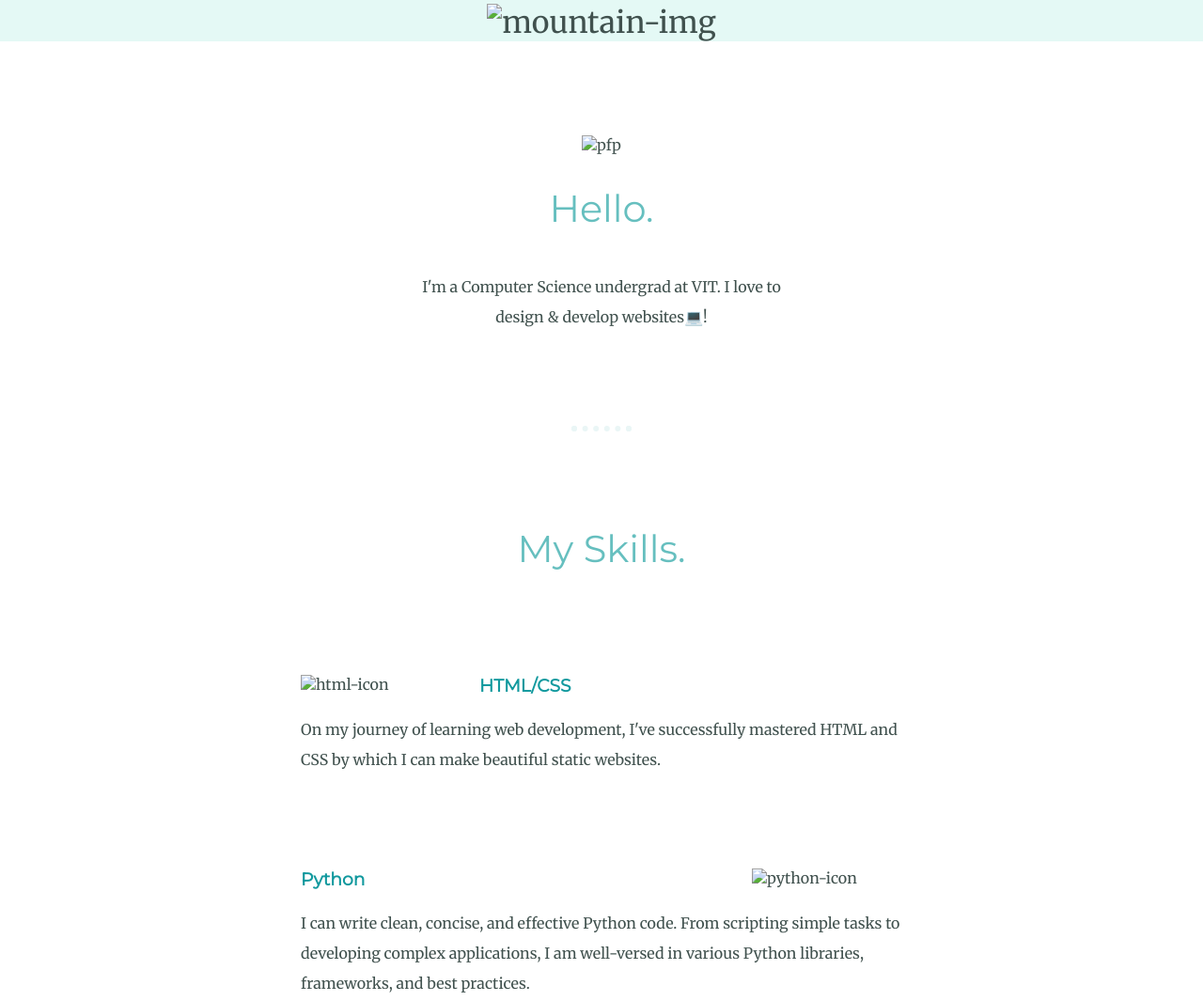
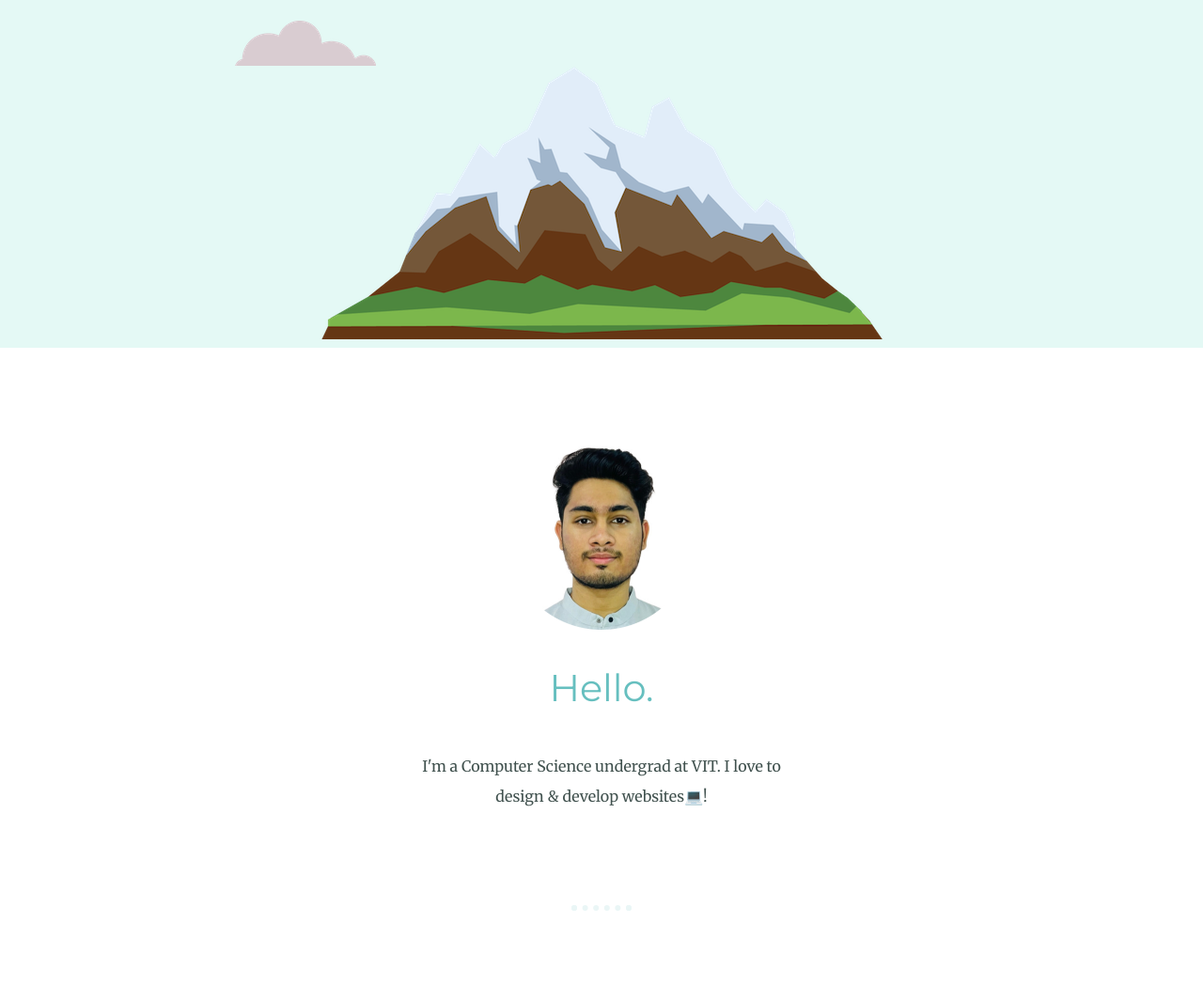
Before and after one commit to manasmaheshwarii/portfolio, a plain HTML site: page index.html in a window 1280 px wide. Shown: the part 406-1471 px from the top of the page at 94% size. Drawn offline with Linux system fonts and the light colour scheme; files that its build step writes are made by us from their sources.

Commit message:
Update index.html
removed /image cuz folder didn't upload

```diff
--- a/index.html
+++ b/index.html
@@ -11,15 +11,15 @@
 </head>
 <body>
     <div class="top-container">
-        <img class="top-cloud" src="images/cloud.png" alt="cloud-img">
+        <img class="top-cloud" src="cloud.png" alt="cloud-img">
         <h1>I'm Manas</h1>
         <p style="color: #66BFBF;" >a web developer.</p>
-        <img class="bottom-cloud" src="images/cloud.png" alt="cloud-img">
-        <img src="images/mountain.png" alt="mountain-img">
+        <img class="bottom-cloud" src="cloud.png" alt="cloud-img">
+        <img src="mountain.png" alt="mountain-img">
     </div>
     <div class="middle-container">
         <div class="profile">
-          <img src="images/manaschoti2.png" alt="pfp">
+          <img src="manaschoti2.png" alt="pfp">
           <h2>Hello.</h2>
           <p class="intro">I'm a Computer Science undergrad at VIT. I love to design & develop websites💻!</p>
         </div>
@@ -27,12 +27,12 @@
         <div class="skills">
           <h2>My Skills.</h2>
           <div class="skill-row">
-            <img class="html-icon" src="images/html.png" alt="html-icon">
+            <img class="html-icon" src="html.png" alt="html-icon">
             <h3>HTML/CSS</h3>
             <p>On my journey of learning web development, I've successfully mastered HTML and CSS by which I can make beautiful static websites.</p>
           </div>
           <div class="skill-row">
-            <img class="python-icon" src="images/python.png" alt="python-icon">
+            <img class="python-icon" src="python.png" alt="python-icon">
             <h3>Python</h3>
             <p>I can write clean, concise, and effective Python code. From scripting simple tasks to developing complex applications, I am well-versed in various Python libraries, frameworks, and best practices.</p>
           </div>
```
